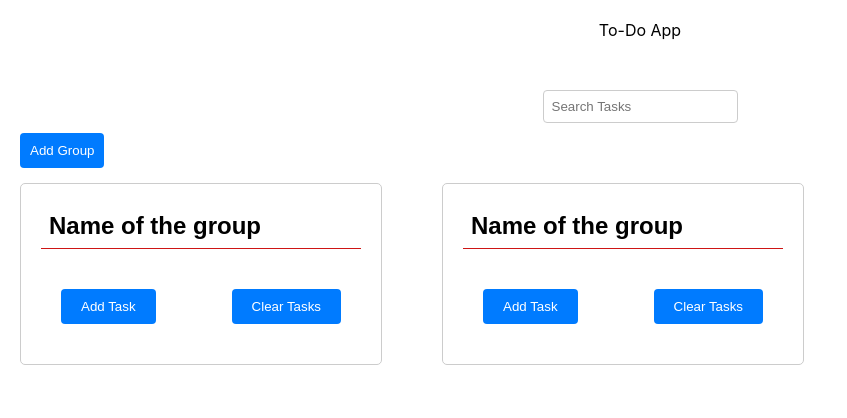
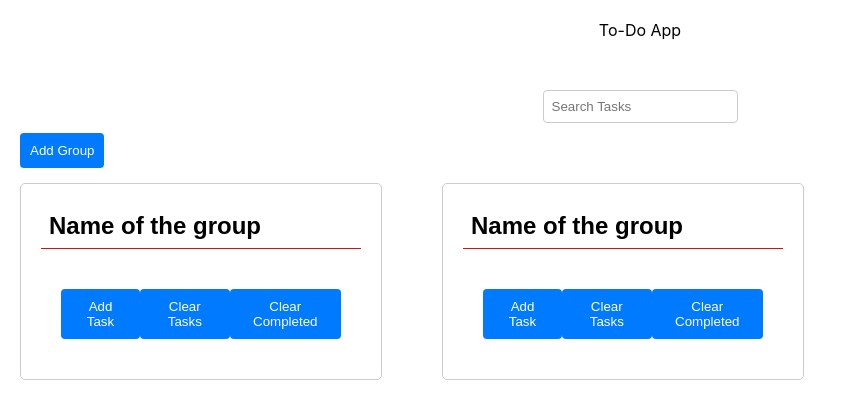
Before and after one commit to FAC29A/oskar-zukhra-react-to-do-app, a React (Create React App) app: page / in a window 1280 px wide. Shown: the top 418 px of the page, without its empty margins (0-847 px from the left). Built offline with nearby package versions, Linux system fonts and the light colour scheme; the HTML template or start-up script is replaced by a standard one.

Commit message:
implement clearing completed tasks

```diff
--- a/src/Components/Group.jsx
+++ b/src/Components/Group.jsx
@@ -51,6 +51,10 @@ const Group = ({ searchTerm }) => {
     );
   };
 
+  const handleClearComplete = (id) => {
+    setTasks(tasks.filter((task) => task.id !== id && !task.completed));
+  };
+
   // Function to handle clearing all tasks (later we will clear only the completed tasks)
   const handleClearTasks = () => {
     setTasks([]);
@@ -71,6 +75,7 @@ const Group = ({ searchTerm }) => {
       <div className="button-container">
         <button onClick={() => setIsAddTaskOpen(true)}>Add Task</button>
         <button onClick={handleClearTasks}>Clear Tasks</button>
+        <button onClick={handleClearComplete}>Clear Completed</button>
       </div>
       {isAddTaskOpen ? (
         <AddTask
```
